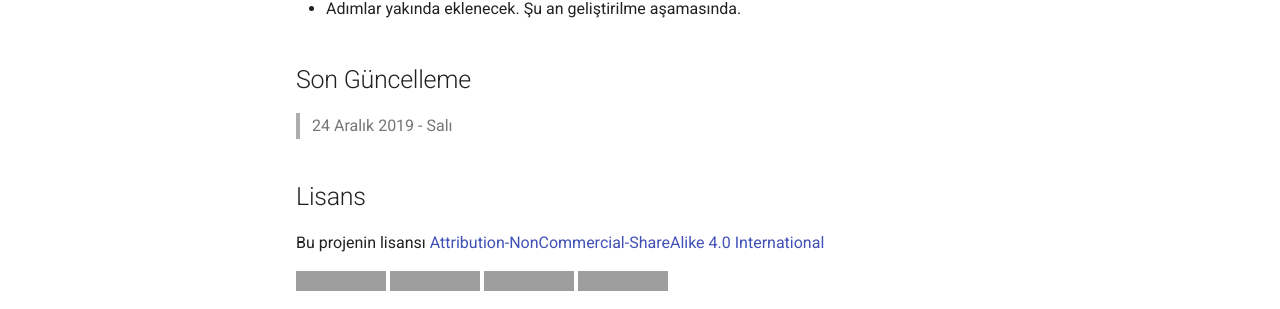
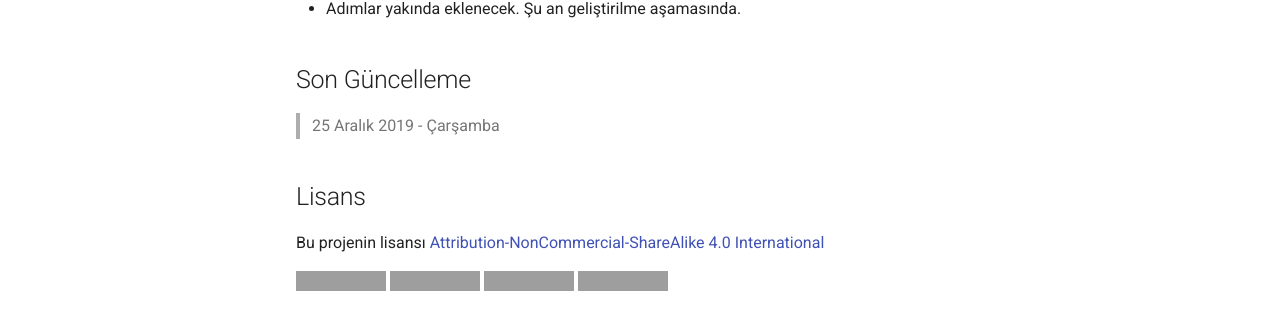
Before and after one commit to mrabdullahsahin/pratik-yapay-zeka, an MkDocs documentation site: the page built from docs/index.md, in a window 1280 px wide and 900 px high, scrolled down 661 px. Shown: the part 512-821 px from the top of the window. Built offline with MkDocs 1.6.1 and Material for MkDocs 9.7.7, drawn with Linux system fonts in a browser that asks for light colours; comment, search, counter and statistics services are not loaded; grey boxes are pictures that could not be loaded.

Commit message:
Update index.md

```diff
--- a/docs/index.md
+++ b/docs/index.md
@@ -26,7 +26,7 @@ Projeye katkıda bulunabilmek için izlemeniz gereken adımlar;
 
 ## Son Güncelleme
 
-> 24 Aralık 2019 - Salı
+> 25 Aralık 2019 - Çarşamba
 
 ## Lisans
 
```
